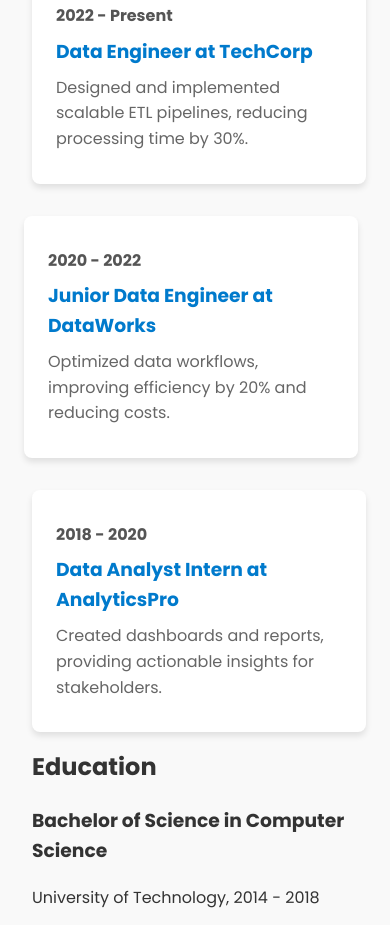
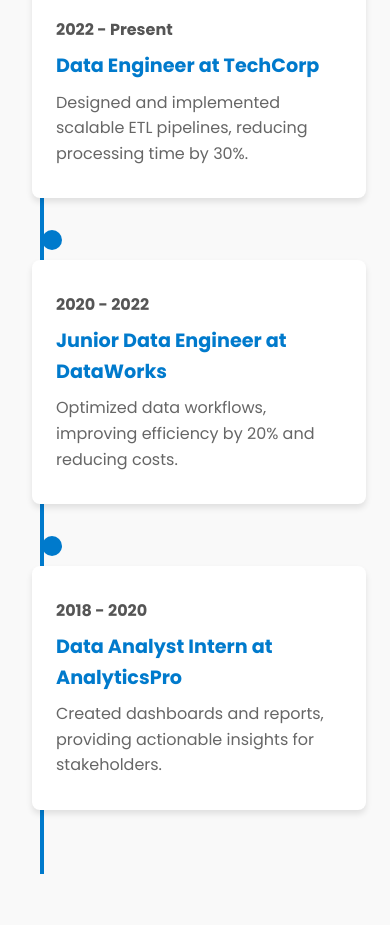
Before and after one commit to dileep-lingamallu/dileep-lingamallu.github.io, a plain HTML site: page index.html in a window 390 px wide. Shown: the part 1739-2664 px from the top of the page. Drawn offline with Linux system fonts and the light colour scheme.

Commit message:
Update styles.css
updated experience section issues

```diff
--- a/styles.css
+++ b/styles.css
@@ -114,11 +114,12 @@ section {
     color: #333;
 }
 
+/* Timeline */
 .timeline {
     position: relative;
     padding: 2rem 0;
+    max-width: 800px;
     margin: 0 auto;
-    max-width: 800px;
 }
 
 .timeline::before {
@@ -135,37 +136,44 @@ section {
 .timeline-item {
     position: relative;
     margin: 2rem 0;
+    display: flex;
+    justify-content: flex-start;
+    align-items: flex-start;
+}
+
+.timeline-item:nth-child(odd) {
+    flex-direction: row-reverse;
 }
 
 .timeline-icon {
-    position: absolute;
-    top: 0;
-    left: 50%;
-    transform: translate(-50%, 0);
+    position: relative;
     background: #007acc;
     width: 20px;
     height: 20px;
     border-radius: 50%;
-    box-shadow: 0 0 0 4px #f9f9f9;
+    margin: 0 20px;
+    z-index: 1;
 }
 
 .timeline-content {
-    position: relative;
     background: #fff;
     border-radius: 8px;
     padding: 1.5rem;
     box-shadow: 0 4px 6px rgba(0, 0, 0, 0.1);
     width: 45%;
+    max-width: 400px;
 }
 
 .timeline-content p.date {
     font-weight: bold;
     color: #555;
+    margin-bottom: 0.5rem;
 }
 
 .timeline-content h3 {
     margin: 0.5rem 0;
     color: #007acc;
+    font-size: 1.2rem;
 }
 
 .timeline-content p {
@@ -173,34 +181,58 @@ section {
     color: #666;
 }
 
-.timeline-item:nth-child(odd) .timeline-content {
-    float: left;
-    margin-right: 2rem;
+/* Education Section */
+#education {
+    padding: 4rem 1rem;
+    background: #fff;
 }
 
-.timeline-item:nth-child(even) .timeline-content {
-    float: right;
-    margin-left: 2rem;
+#education h2 {
+    text-align: center;
+    margin-bottom: 2rem;
+    font-size: 2rem;
+    color: #333;
 }
 
+.education-item {
+    margin: 2rem auto;
+    max-width: 800px;
+}
+
+.education-item h3 {
+    font-size: 1.5rem;
+    color: #007acc;
+    margin-bottom: 0.5rem;
+}
+
+.education-item p {
+    color: #555;
+    margin: 0.5rem 0;
+}
+
+/* Responsive Adjustments */
 @media (max-width: 768px) {
     .timeline::before {
-        left: 20px;
+        left: 10px;
+    }
+
+    .timeline-item {
+        flex-direction: column !important;
+        align-items: flex-start;
+    }
+
+    .timeline-item:nth-child(odd) {
+        flex-direction: column !important;
     }
 
     .timeline-icon {
-        left: 20px;
+        left: 0;
+        margin: 0 10px 10px;
     }
 
     .timeline-content {
-        float: none;
         width: calc(100% - 40px);
-        margin: 1rem auto;
-    }
-
-    .timeline-item:nth-child(odd) .timeline-content,
-    .timeline-item:nth-child(even) .timeline-content {
-        margin: 1rem auto;
+        margin: 0 auto;
     }
 }
 
```
